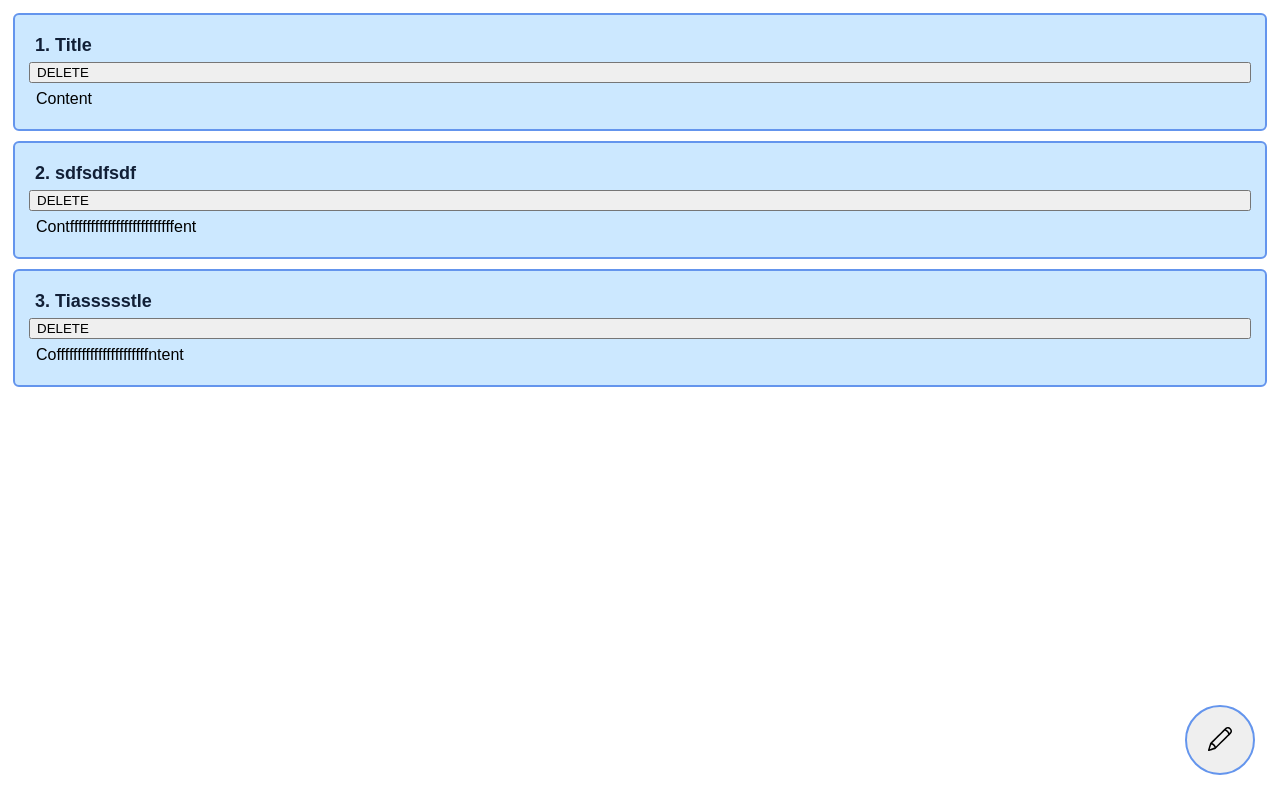
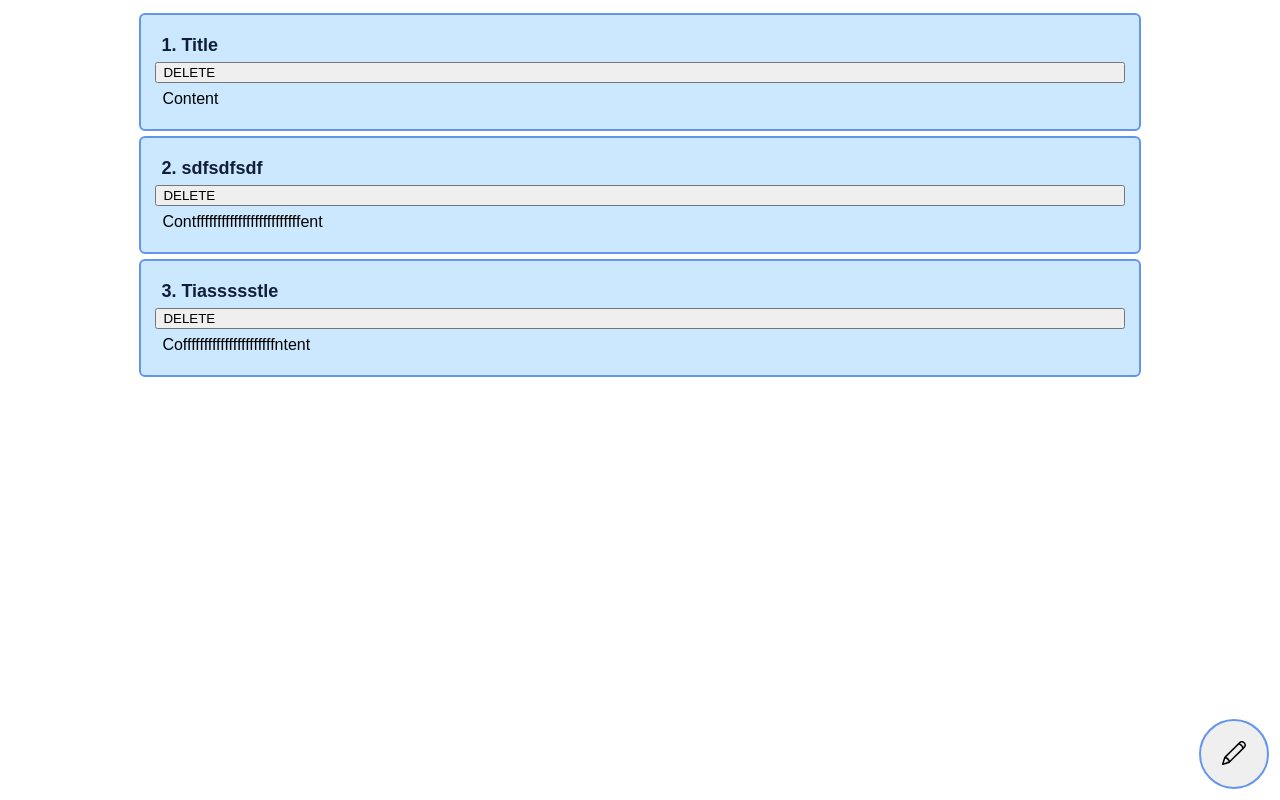
Before and after one commit to Ontheheavens/Notes-Test, a React (Create React App) app: page / in a window 1280 px wide. Built offline with nearby package versions, Linux system fonts and the light colour scheme.

Commit message:
Animation work - 05.03.23

```diff
--- a/package.json
+++ b/package.json
@@ -10,6 +10,7 @@
     "react-dom": "^18.2.0",
     "react-icons": "^4.8.0",
     "react-scripts": "5.0.1",
+    "react-transition-group": "^4.4.5",
     "web-vitals": "^2.1.4"
   },
   "scripts": {
--- a/src/App.js
+++ b/src/App.js
@@ -3,6 +3,10 @@ import EntryList from "./components/EntryList";
 import './/styles/App.css'
 import CreateEntryButton from "./components/CreateEntryButton";
 import { SlPencil } from "react-icons/sl";
+
+/**
+ * ReactJS needful taken from https://www.youtube.com/watch?v=7PtTLHfaYWs&t=1689s.
+ */
 
 function App() {
     const [entries, setEntries] = useState([
@@ -26,7 +30,7 @@ function App() {
     };
 
     return (
-    <div className="App">
+    <div className="app">
         {entries.length !== 0
             ? <EntryList displayed={entries} deletion={deleteEntry}/>
             : <div className={"placeholder"}>Заметок нет</div>
--- a/src/components/CreateEntryButton.module.css
+++ b/src/components/CreateEntryButton.module.css
@@ -1,7 +1,7 @@
 .createEntryButton {
     position: fixed;
-    bottom: 20px;
-    right: 20px;
+    bottom: 6px;
+    right: 6px;
     border: 2px solid cornflowerblue;
     box-sizing: border-box;
     margin: 5px;
--- a/src/components/EntryList.jsx
+++ b/src/components/EntryList.jsx
@@ -1,19 +1,27 @@
 import React from 'react';
 import NoteEntry from "./NoteEntry";
+import {CSSTransition, TransitionGroup} from "react-transition-group";
 
 const EntryList = (props) => {
     return (
         <div className="entryList">
+            <TransitionGroup className="entryListContainer">
                 {props.displayed.map((entry, index) =>
+                    <CSSTransition
+                        key={entry.id}
+                        timeout={500}
+                        classNames="entryItem"
+                    >
                         <NoteEntry
-                    key={entry.id}
                             id={entry.id}
                             number={index + 1}
                             title={entry.title}
                             content={entry.content}
                             deletion={props.deletion}
                         />
+                    </CSSTransition>
                 )}
+            </TransitionGroup>
         </div>
     );
 };
--- a/src/components/NoteEntry.module.css
+++ b/src/components/NoteEntry.module.css
@@ -7,6 +7,9 @@
     flex: auto;
     flex-direction: column;
     background: rgba(0,142,255,0.2);
+    overflow: auto;
+    max-height: 600px;
+    transition-property: all;
 }
 
 .entryTitle {
--- a/src/styles/App.css
+++ b/src/styles/App.css
@@ -2,16 +2,13 @@
     display: flex;
     justify-content: center;
     flex-direction: column;
+    /* Convenience variables for transition group */
+    --timeout: 500ms;
+    --list-item-max-height: 400px;
 }
 
 .app {
-    width: 700px;
     padding: 0;
-    display: flex;
-    flex-direction: column;
-}
-
-.entryList {
     display: flex;
     flex-direction: column;
 }
@@ -26,3 +23,37 @@
     font-weight: bold;
     color: #111f36;
 }
+
+/* Transition group setup.
+Uses smooth item move method.
+Taken from: https://egghead.io/lessons/react-transition-items-within-a-list-with-react-transition-group
+*/
+
+.entryList {
+    min-width: 80%;
+    width: 80%;
+    display: flex;
+    flex-direction: column;
+    justify-content: center;
+    align-content: center;
+    align-self: center;
+}
+
+.entryItem-enter {
+    max-height: 0;
+    opacity: 0;
+}
+.entryItem-enter-active {
+    max-height: var(--list-item-max-height);
+    opacity: 1;
+    transition: all var(--timeout);
+}
+.entryItem-exit {
+    max-height: var(--list-item-max-height);
+    opacity: 1;
+}
+.entryItem-exit-active {
+    max-height: 0;
+    opacity: 0;
+    transition: all var(--timeout);
+}
```
Also changed, not shown: src/components/NoteEntry.jsx (+6 -3 lines), src/components/EntryList.module.css (added), 2 other files (tests, documents, lock files or other folders). Lines whose indentation alone changed are shown as unchanged.
